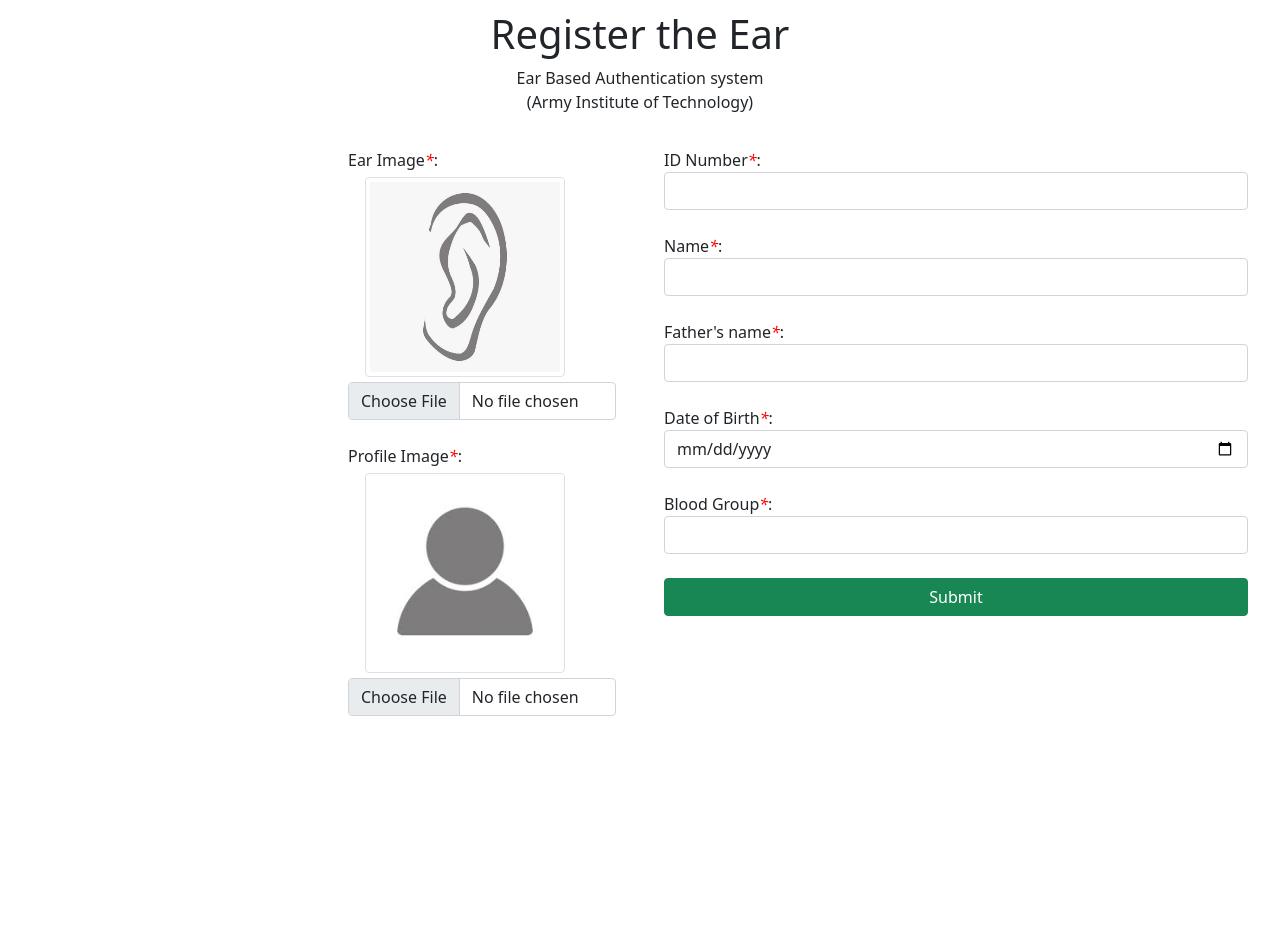
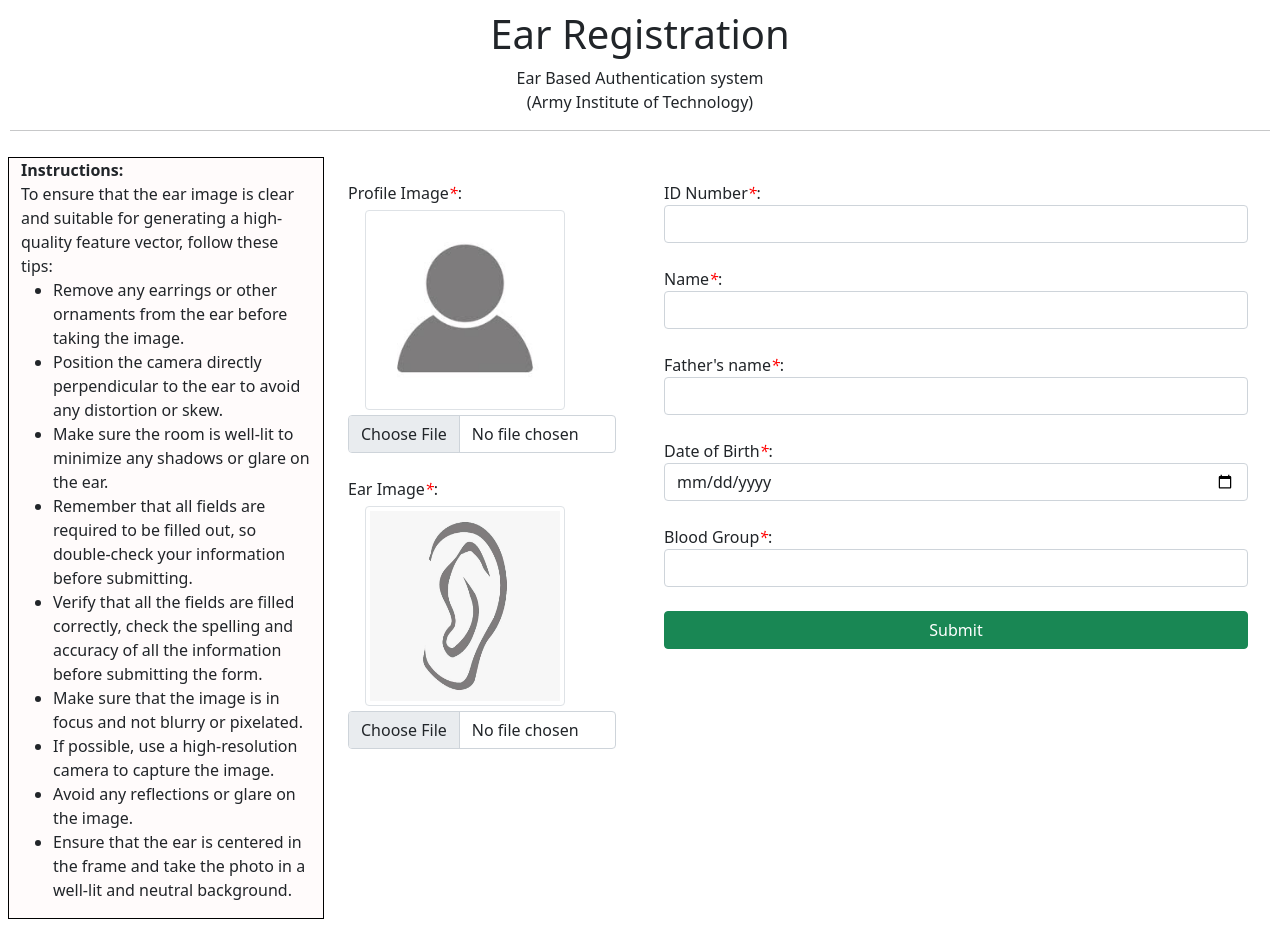
Before and after one commit to Swati-Singh-135/Ear-Biometric-Plus-GUI, a Flask app: page /register in a window 1280 px wide. Before the commit the page ends 716 px from the top, so only its background shows below. Run offline with Flask 3, Linux system fonts and the light colour scheme; some libraries are stand-ins or nearby versions.

Commit message:
Instruction added

```diff
--- a/templates/registration.html
+++ b/templates/registration.html
@@ -4,31 +4,38 @@
 {{super()}}
 {%endblock%}
 {%block content%}
+<div>
+  <!-- background-image: url(../static/bg.webp); -->
 <div class="justify-content-center align-items-center text-center">
-  <h1 class="md-5">Register the Ear</h1>
+  <h1 class="md-5">Ear Registration</h1>
   Ear Based Authentication system <br />
   (Army Institute of Technology)
+  <br>
+  <hr>
 </div>
 <form action="" method="post" enctype="multipart/form-data">
 <div class="row" style="padding:10px">
-    <div class="col-md-3"></div>
+    <div class="col-md-3" style="background-color: rgb(255, 251, 251); border-color:black; border-style: solid; border-width: 1px;">
+      <b>Instructions:</b>
+      <br>
+      To ensure that the ear image is clear and suitable for generating a high-quality feature vector, follow these tips:
+      <ul>
+        <li>Remove any earrings or other ornaments from the ear before taking the image.</li>
+        <li>Position the camera directly perpendicular to the ear to avoid any distortion or skew.</li>
+        <li>Make sure the room is well-lit to minimize any shadows or glare on the ear.</li>
+        <li>Remember that all fields are required to be filled out, so double-check your information before submitting.</li>
+        <li>Verify that all the fields are filled correctly, check the spelling and accuracy of all the information before submitting the form.</li>
+        <li>Make sure that the image is in focus and not blurry or pixelated.</li>
+        <li>If possible, use a high-resolution camera to capture the image.</li>
+        <li>Avoid any reflections or glare on the image.</li>
+        <li>Ensure that the ear is centered in the frame and take the photo in a well-lit and neutral background.</li>
+      </ul>
+    </div>
 
     <div class="col-md-3">
     <div class="container">
         <br>
-    <div class="row">
-        Ear Image<i style="color: red; width: auto; padding: 0%">*</i>:
-        <div class="">
-            <img
-              src="../static/ear.jpg"
-              class="img-thumbnail"
-              style="height: 200px; width: 200px; margin:5px;"
-              id="earimageo"
-            />
-          </div>
-        {{form.earphoto(class="form-control",id="earimage")}}
-      </div>
-      <br />
+
     <div class="row">
         Profile Image
         <i style="color: red; width: auto; padding: 0%">*</i> :
@@ -42,6 +49,19 @@
         </div>
         {{form.photo(class="form-control",id="pimage")}}
       </div>
+    <br />
+    <div class="row">
+      Ear Image<i style="color: red; width: auto; padding: 0%">*</i>:
+      <div class="">
+          <img
+            src="../static/ear.jpg"
+            class="img-thumbnail"
+            style="height: 200px; width: 200px; margin:5px;"
+            id="earimageo"
+          />
+        </div>
+      {{form.earphoto(class="form-control",id="earimage")}}
+    </div>
     <br />
     </div>
 
@@ -96,7 +116,7 @@
 
 </div>
 </form>
-
+</div>
 <script>
     function updateEar(){
         var selectedFile = document.getElementById("earimage").files[0];
```
Also changed, not shown: static/bg.jpg (added), static/bg.webp (added).
